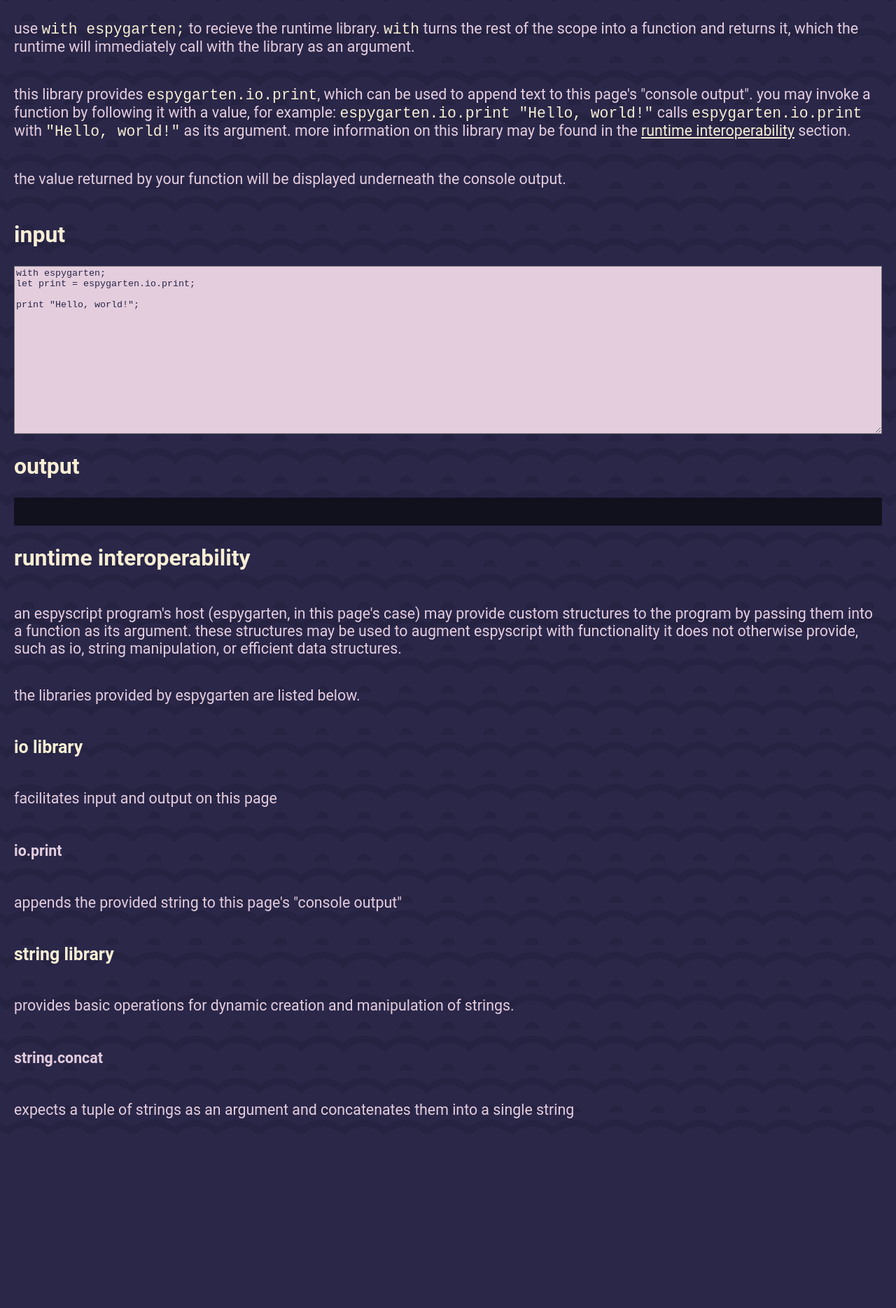
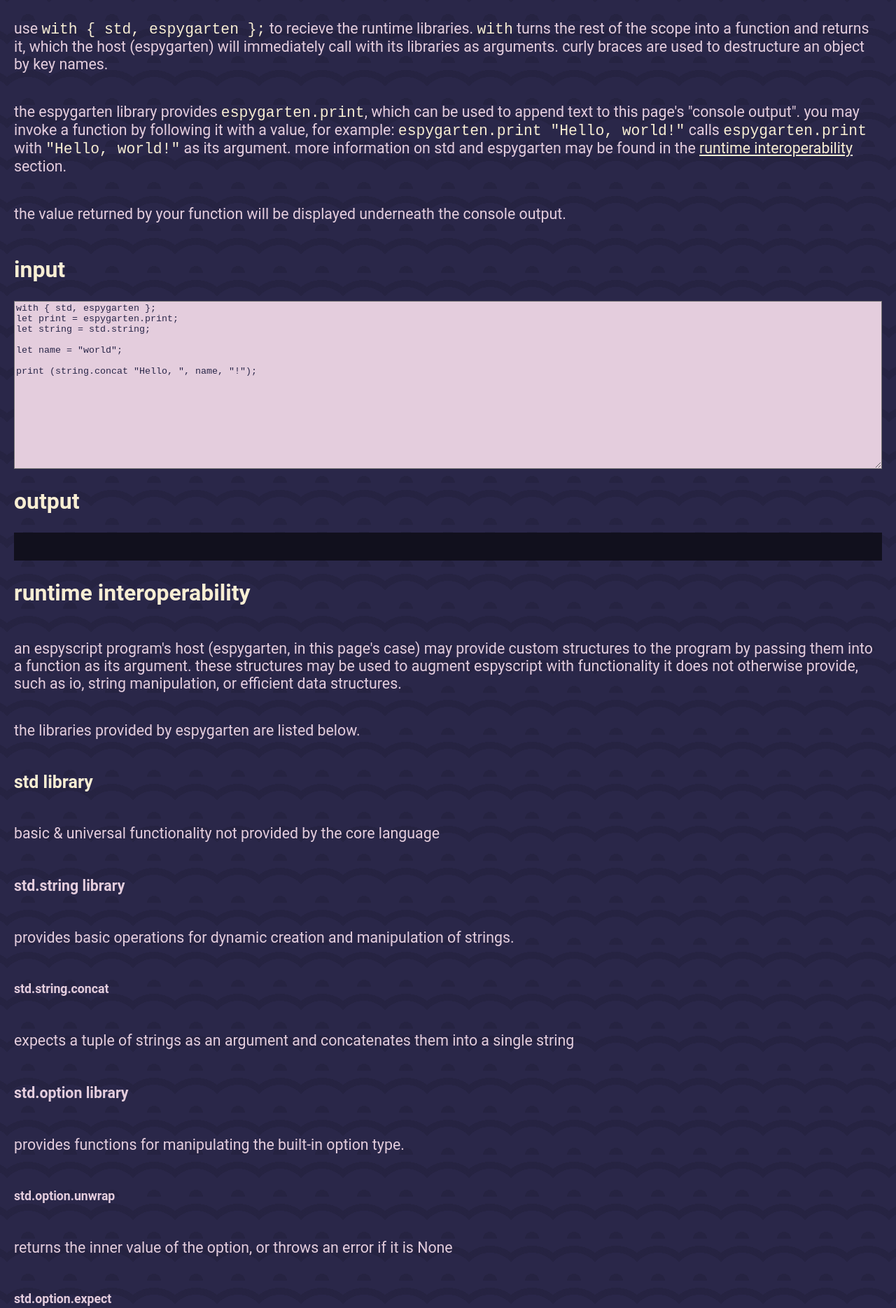
Before and after one commit to evie-calico/espy, a plain HTML site: page espygarten/index.html in a window 1280 px wide. Shown: the part 100-1969 px from the top of the page at 70% size. Before the commit the page ends 1720 px from the top, so only its background shows below. Drawn offline with Linux system fonts and the light colour scheme; a script that the page names is missing.

Commit message:
Update espygarten to reflext library split

```diff
--- a/espygarten/index.html
+++ b/espygarten/index.html
@@ -60,17 +60,18 @@
 	</header>
 	<main style="display: flex; flex-direction: column">
 		<p>
-			use <code>with espygarten;</code> to recieve the runtime library.
+			use <code>with { std, espygarten };</code> to recieve the runtime libraries.
 			<code>with</code> turns the rest of the scope into a function and returns it,
-			which the runtime will immediately call with the library as an argument.
+			which the host (espygarten) will immediately call with its libraries as arguments.
+			curly braces are used to destructure an object by key names.
 		</p>
 		<p>
-			this library provides <code>espygarten.io.print</code>,
+			the espygarten library provides <code>espygarten.print</code>,
 			which can be used to append text to this page's "console output".
 			you may invoke a function by following it with a value, for example:
-			<code>espygarten.io.print "Hello, world!"</code> calls <code>espygarten.io.print</code>
+			<code>espygarten.print "Hello, world!"</code> calls <code>espygarten.print</code>
 			with <code>"Hello, world!"</code> as its argument.
-			more information on this library may be found in the
+			more information on std and espygarten may be found in the
 			<a href="#runtime-interoperability">runtime interoperability</a> section.
 		</p>
 		<p>
@@ -79,10 +80,13 @@
 
 		<label for="input"> <h2> input </h2> </label>
 		<textarea id="input" style="height: 16lh">
-with espygarten;
-let print = espygarten.io.print;
+with { std, espygarten };
+let print = espygarten.print;
+let string = std.string;
 
-print "Hello, world!";</textarea>
+let name = "world";
+
+print (string.concat "Hello, ", name, "!");</textarea>
 		<h2> output </h2>
 		<output id="output"></output>
 		<h2 id="runtime-interoperability"> runtime interoperability </h2>
@@ -96,17 +100,33 @@ print "Hello, world!";</textarea>
 			the libraries provided by espygarten are listed below.
 		</p>
 
-		<h3> io library </h3>
-		<p> facilitates input and output on this page </p>
+		<h3> std library </h3>
+		<p> basic & universal functionality not provided by the core language </p>
 
-		<h4> io.print </h4>
-		<p>appends the provided string to this page's "console output" </p>
-
-		<h3> string library </h3>
+		<h4> std.string library </h4>
 		<p> provides basic operations for dynamic creation and manipulation of strings. </p>
 
-		<h4> string.concat </h4>
+		<h5> std.string.concat </h5>
 		<p> expects a tuple of strings as an argument and concatenates them into a single string </p>
+
+		<h4> std.option library </h4>
+		<p> provides functions for manipulating the built-in option type. </p>
+
+		<h5> std.option.unwrap </h5>
+		<p> returns the inner value of the option, or throws an error if it is None </p>
+
+		<h5> std.option.expect </h5>
+		<p>
+			returns the inner value of the option, or throws a custom error if it is None.
+			the error message should be provided as the second argument to expect
+		</p>
+
+		<h3> espygarten library </h3>
+		<p> utilities for interacting with this website </p>
+
+		<h5> espygarten.print </h5>
+		<p> appends a string to the output section </p>
+
  	</main>
-	<footer></footer>
+	<footer style="display: flex;justify-content: center"><a style="color: var(--page-accent-color)" href="https://github.com/evie-calico/espyscript">https://github.com/evie-calico/espyscript</a></footer>
 </body>
--- a/espygarten/site.css
+++ b/espygarten/site.css
@@ -64,5 +64,6 @@ body {
 
 	footer {
 		padding-inline: var(--page-padding);
+		padding-bottom: 1lh;
 	}
 }
```
